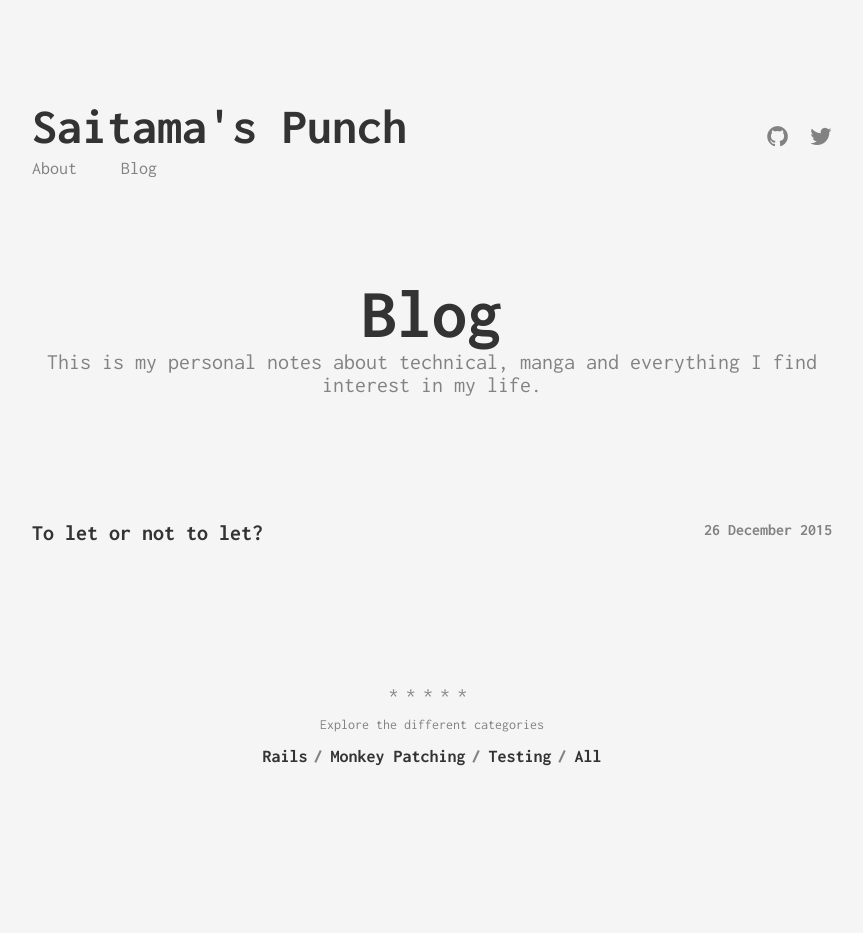
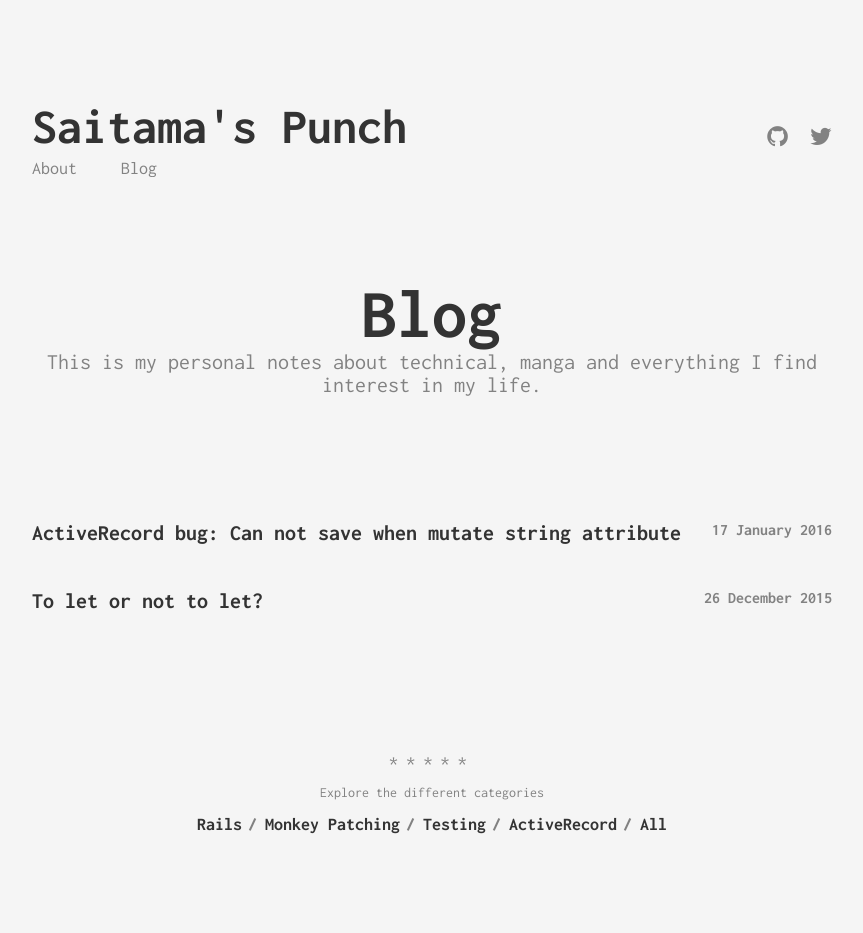
Before and after one commit to hieuk09/hieuk09.github.io, a Jekyll site: the page built from index.html, in a window 1280 px wide. Shown: the whole page, without its empty margins (208-1071 px from the left). Built offline with Jekyll 4.4.1, drawn with Linux system fonts in a browser that asks for light colours; before the commit the page ends 900 px from its top, so only the background shows below that; some of the changed lines change nothing that is shown.

Commit message:
[f] Blog post about activerecord bug

```diff
--- a/_data/categories.yml
+++ b/_data/categories.yml
@@ -6,3 +6,6 @@
 
 - slug: testing
   name: Testing
+
+- slug: activerecord
+  name: ActiveRecord
--- /dev/null
+++ b/_posts/2016-01-17-wordaround-string-mutation-update-in-active-record.markdown
@@ -0,0 +1,45 @@
+---
+layout: post
+title:  "ActiveRecord bug: Can not save when mutate string attribute"
+date:   2016-01-17
+categories: [activerecord]
+---
+
+This is the English version of [my original post][original-kipalog-post].
+
+## The weird bug
+
+{% highlight ruby %}
+user = User.first # => #<User id: 1, email: "hieu@tinyhr.com">
+user.email.gsub!('tinyhr', 'tinypulse')
+user.save
+
+User.first.email # => still "hieu@tinyhr.com"
+{% endhighlight %}
+
+## The cause
+
+When you use `save`, Rails check to see whether the attributes are changed
+before update the record in database.  To optimize that process, it used
+the reference instead of the value of the attributes. Therefore, when you
+mutate the attribute (using `gsub!` or something similar), the reference
+won't change, and it won't pass the check.
+
+## How to fix
+
+Simply create another reference for the attribute:
+
+{% highlight ruby %}
+user = User.first # => #<User id: 1, email: "hieu@tinyhr.com">
+user.email = user.email.gsub('tinyhr', 'tinypulse')
+user.save
+
+User.first.email # => "hieu@tinypulse.com"
+{% endhighlight %}
+
+## Summary
+
+Mutation lead to a lot of side-effect bugs like this, so I try to avoid it
+whenever possible. It's just so convenient in Rails, though...
+
+[original-kipalog-post]: http://kipalog.com/posts/Workaround-cho-loi-khong-luu-duoc-mutate-string-trong-activerecord
--- a/categories/testing.html
+++ b/categories/testing.html
@@ -1,5 +1,5 @@
 ---
 layout: category
-category: testing
-permalink: /categories/testing/
+category: activerecord
+permalink: /categories/activerecord/
 ---
```
